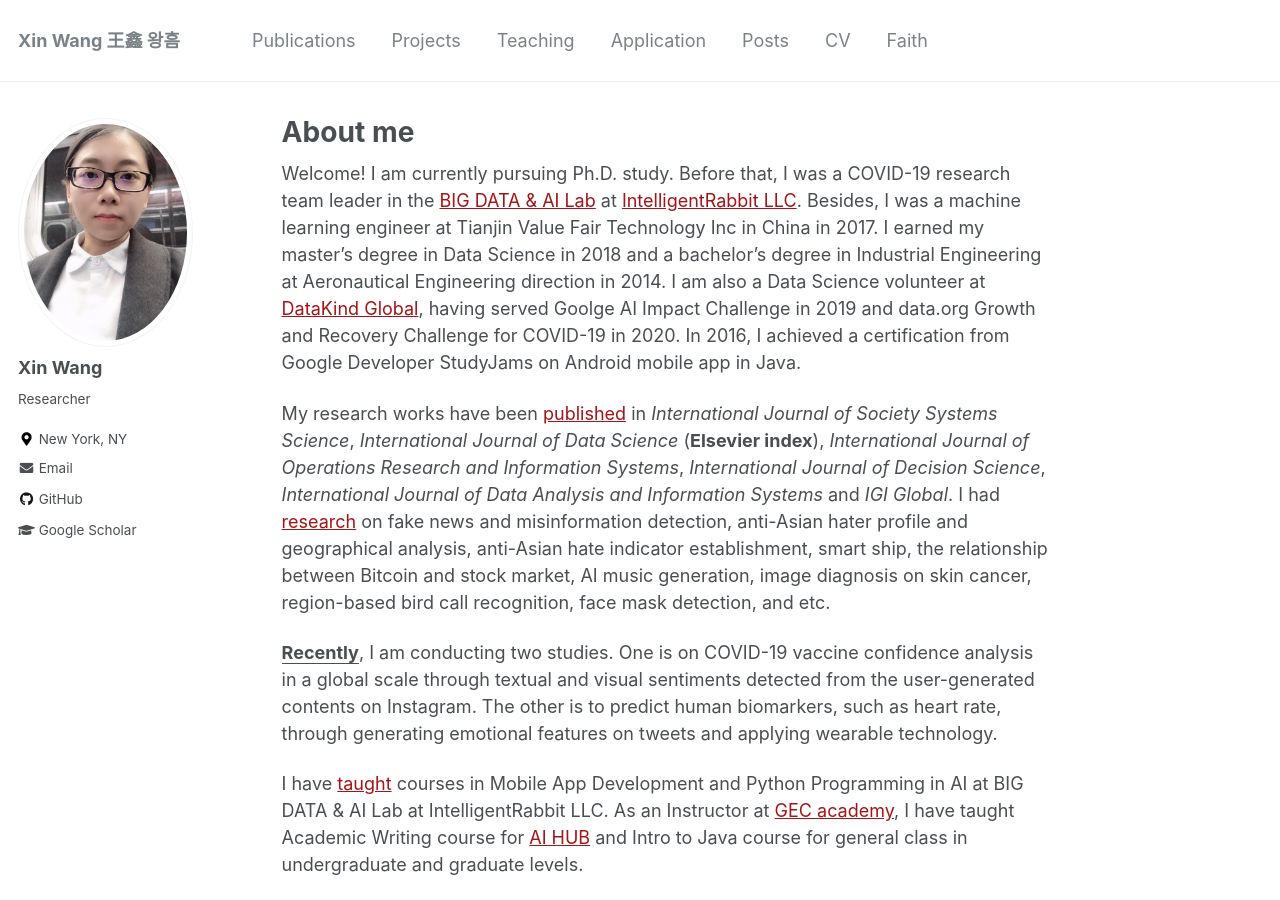
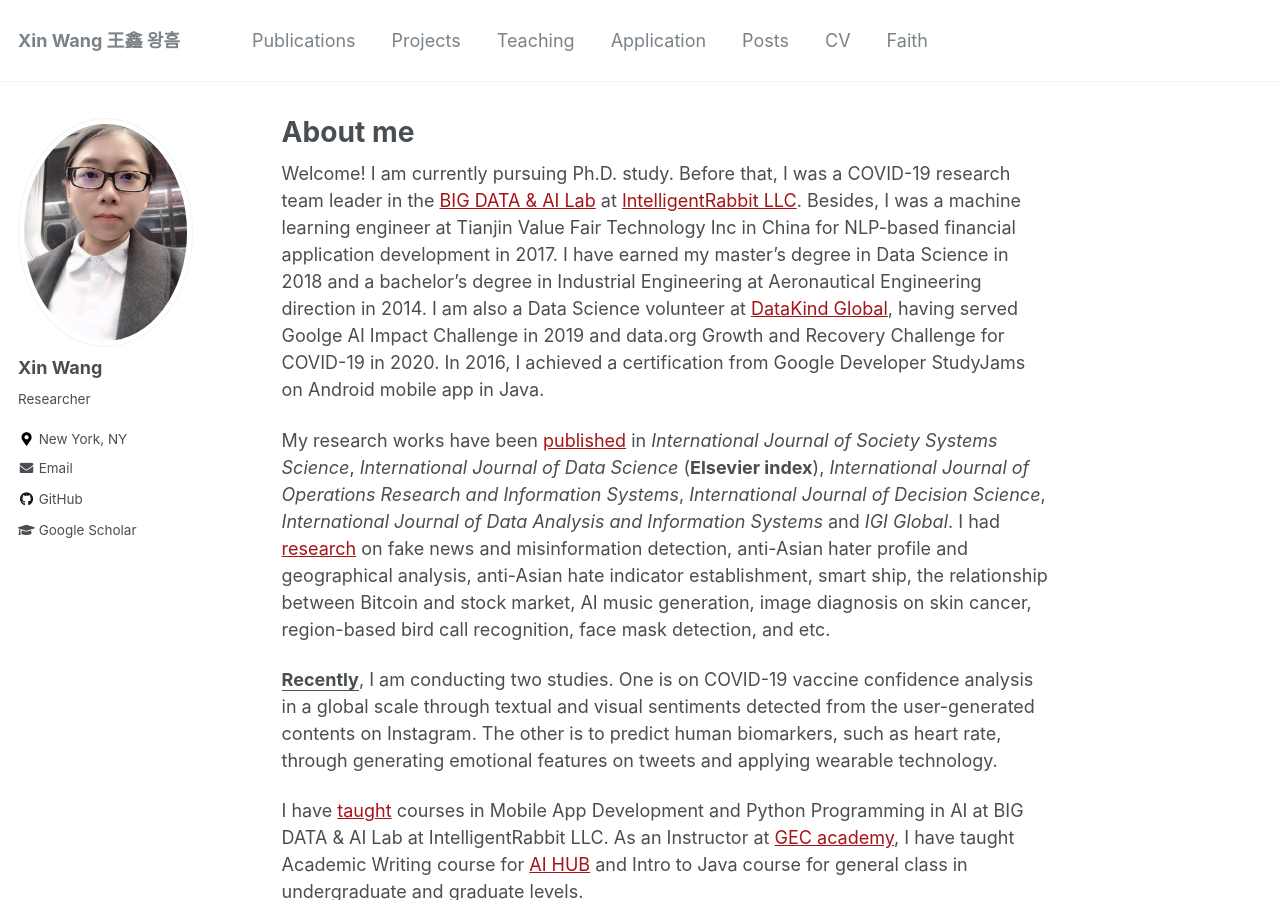
Before and after one commit to xin-wang-kr/xin-wang-kr.github.io, a Jekyll site: the page built from _pages/about.md, in a window 1280 px wide and 900 px high. Built offline with Jekyll 4.4.1, drawn with Linux system fonts in a browser that asks for light colours.

Commit message:
Update about.md

```diff
--- a/_pages/about.md
+++ b/_pages/about.md
@@ -10,13 +10,7 @@
   - slider1
 ---
 
-Welcome! I am currently pursuing Ph.D. study. Before that, I was a COVID-19 research team leader in the
-[BIG DATA & AI Lab](https://intelrabbit.com/research-projects/)
-at [IntelligentRabbit LLC](https://intelrabbit.com/services/). Besides, I was a machine
-learning engineer at Tianjin Value Fair Technology Inc in China in 2017. I earned my master's degree
-in Data Science in 2018 and a bachelor's degree in Industrial Engineering at Aeronautical Engineering direction in 2014.
-I am also a Data Science volunteer at [DataKind Global](https://www.datakind.org/),
-having served Goolge AI Impact Challenge in 2019 and data.org Growth and Recovery Challenge for COVID-19 in 2020.
+Welcome! I am currently pursuing Ph.D. study. Before that, I was a COVID-19 research team leader in the [BIG DATA & AI Lab](https://intelrabbit.com/research-projects/) at [IntelligentRabbit LLC](https://intelrabbit.com/services/). Besides, I was a machine learning engineer at Tianjin Value Fair Technology Inc in China for NLP-based financial application development in 2017. I have earned my master's degree in Data Science in 2018 and a bachelor's degree in Industrial Engineering at Aeronautical Engineering direction in 2014. I am also a Data Science volunteer at [DataKind Global](https://www.datakind.org/), having served Goolge AI Impact Challenge in 2019 and data.org Growth and Recovery Challenge for COVID-19 in 2020.
 In 2016, I achieved a certification from Google Developer StudyJams on Android mobile app in Java.
 
 My research works have been [published](publications) in
```
